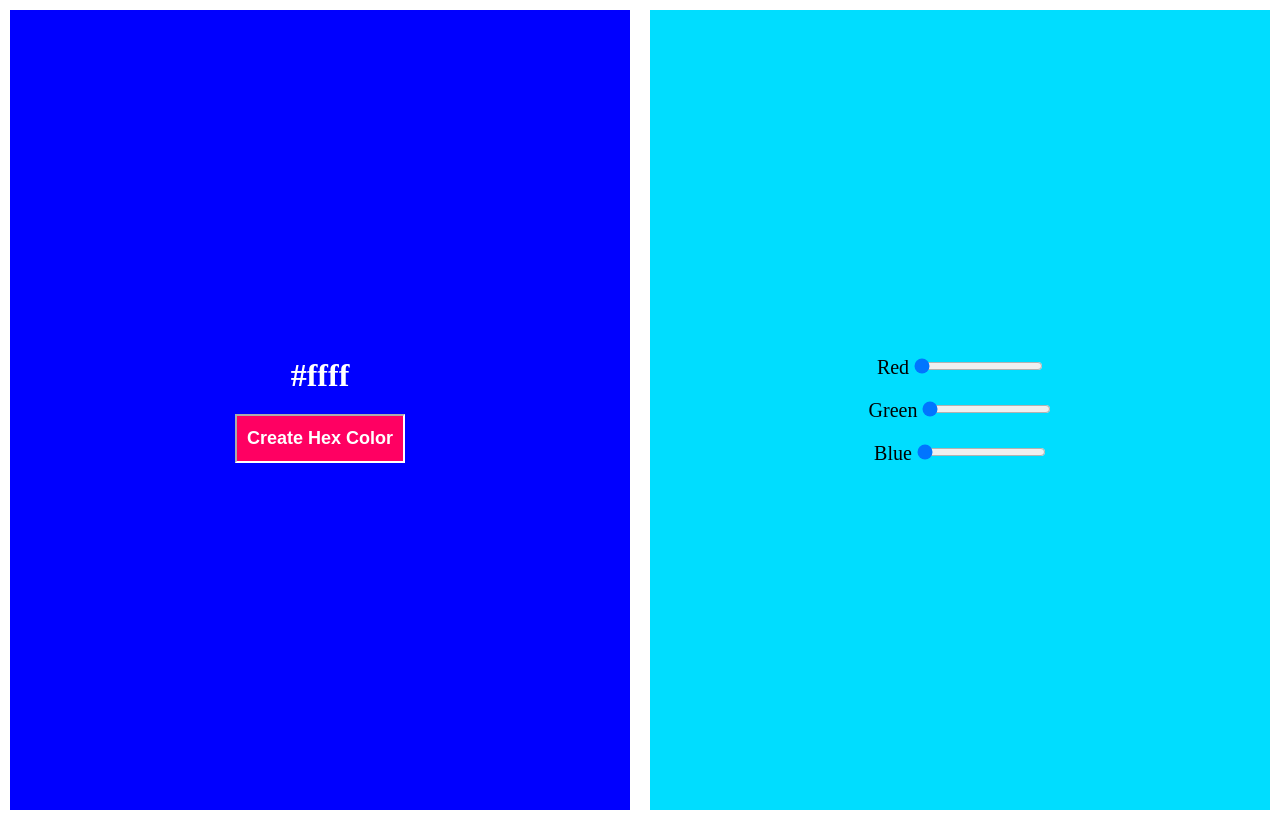
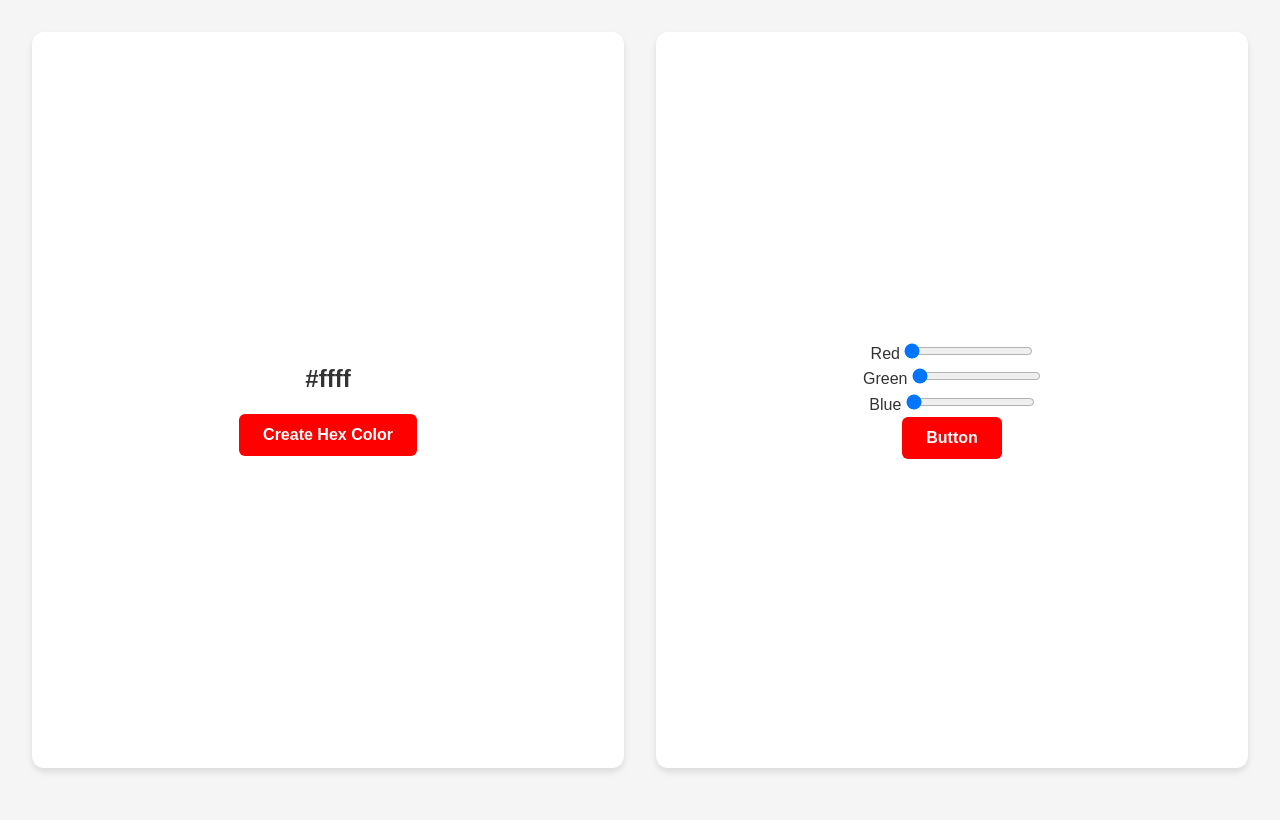
Before and after one commit to dadukhan1/JavaScriptProjects, a plain HTML site: page RandomColorGenerator/index.html in a window 1280 px wide. Drawn offline with Linux system fonts and the light colour scheme.

```diff
--- a/RandomColorGenerator/index.html
+++ b/RandomColorGenerator/index.html
@@ -25,6 +25,7 @@
           <label for="blue">Blue</label>
           <input type="range" min="0" max="255" value="0" id="blue" />
         </div>
+        <button class="rgb-button">Button</button>
       </div>
     </div>
     <script src="script.js"></script>
--- a/RandomColorGenerator/script.js
+++ b/RandomColorGenerator/script.js
@@ -14,8 +14,22 @@ hexButton.addEventListener("click", () => {
     );
   }
 
-  hexColorValue.textContent = `${hexColorCode}`;
+  hexColorValue.textContent = `#${hexColorCode}`;
   hexColorGeneratorBackground.style.backgroundColor = `#${hexColorCode}`;
 
-  console.log("The code is : ", hexColorCode);
 });
+
+const rgbButton = document.querySelector(".rgb-button");
+const getRedInputRange = document.querySelector("#red");
+const getGreenInputRange = document.querySelector("#green");
+const getBlueInputRange = document.querySelector("#blue");
+
+const rgbBackground = document.querySelector(".rgb-color-generator");
+
+rgbButton.addEventListener("click", () => {
+  let exactRedValue = getRedInputRange.value;
+  let exactGreenValue = getGreenInputRange.value;
+  let exactBlueValue = getBlueInputRange.value;
+
+  rgbBackground.style.backgroundColor = `rgb(${exactRedValue},${exactGreenValue},${exactBlueValue})`;
+});
--- a/RandomColorGenerator/style.css
+++ b/RandomColorGenerator/style.css
@@ -1,3 +1,11 @@
+:root {
+  --primary-bg: #f5f5f5;
+  --secondary-bg: #ffffff;
+  --accent-color: red;
+  --text-color: #333333;
+  --button-text-color: #ffffff;
+}
+
 * {
   padding: 0;
   margin: 0;
@@ -5,56 +13,73 @@
 }
 
 body {
-  padding: 10px;
-  font-size: 20px;
+  font-family: "Arial", sans-serif;
+  background-color: var(--primary-bg);
+  color: var(--text-color);
+  line-height: 1.6;
 }
 
 .random-color-generator-container {
   display: flex;
-  gap: 20px;
+  justify-content: center;
+  align-items: stretch;
+  min-height: 100vh;
+  padding: 2rem;
+  gap: 2rem;
 }
 
 .hex-color-generator,
 .rgb-color-generator {
-  min-height: 100vh;
   flex: 1;
+  display: flex;
+  flex-direction: column;
+  justify-content: center;
+  align-items: center;
+  background-color: var(--secondary-bg);
+  border-radius: 12px;
+  box-shadow: 0 4px 6px rgba(0, 0, 0, 0.1);
+  padding: 2rem;
+  transition: all 0.3s ease;
 }
 
-.hex-color-generator button {
-  padding: 12px 10px;
-  cursor: pointer;
-  font-size: 18px;
-  font-weight: bold;
-  background-color: rgb(0, 255, 157);
-  filter: invert(1);
+.hex-color-generator:hover,
+.rgb-color-generator:hover {
+  transform: translateY(-5px);
+  box-shadow: 0 6px 12px rgba(0, 0, 0, 0.15);
 }
 
-.rgb-color-generator {
-  display: flex;
-  flex-direction: column;
-  gap: 20px;
+button {
+  padding: 12px 24px;
+  font-size: 1rem;
+  font-weight: 600;
+  color: var(--button-text-color);
+  background-color: var(--accent-color);
+  border: none;
+  border-radius: 6px;
+  cursor: pointer;
+  transition: background-color 0.3s ease;
 }
 
-.hex-color-generator {
-  background-color: blue;
-  padding: 20px;
-  display: flex;
-  justify-content: center;
-  align-items: center;
-  flex-direction: column;
-  gap: 20px;
+button:hover {
+  background-color: rgb(0, 196, 42);
 }
 
-.hex-color-value {
-  font-size: 32px;
+.hex-color-value,
+.rgb-color-value {
+  font-size: 1.5rem;
   font-weight: bold;
-  color: white;
+  margin: 1rem 0;
 }
 
-.rgb-color-generator {
-  background-color: rgb(0, 221, 255);
-  padding: 20px;
-  display: flex;
-  justify-content: center;
-  align-items: center;
+.color-display {
+  width: 100%;
+  height: 150px;
+  border-radius: 8px;
+  margin-bottom: 1rem;
 }
+
+@media (max-width: 768px) {
+  .random-color-generator-container {
+    flex-direction: column;
+  }
+}
```
